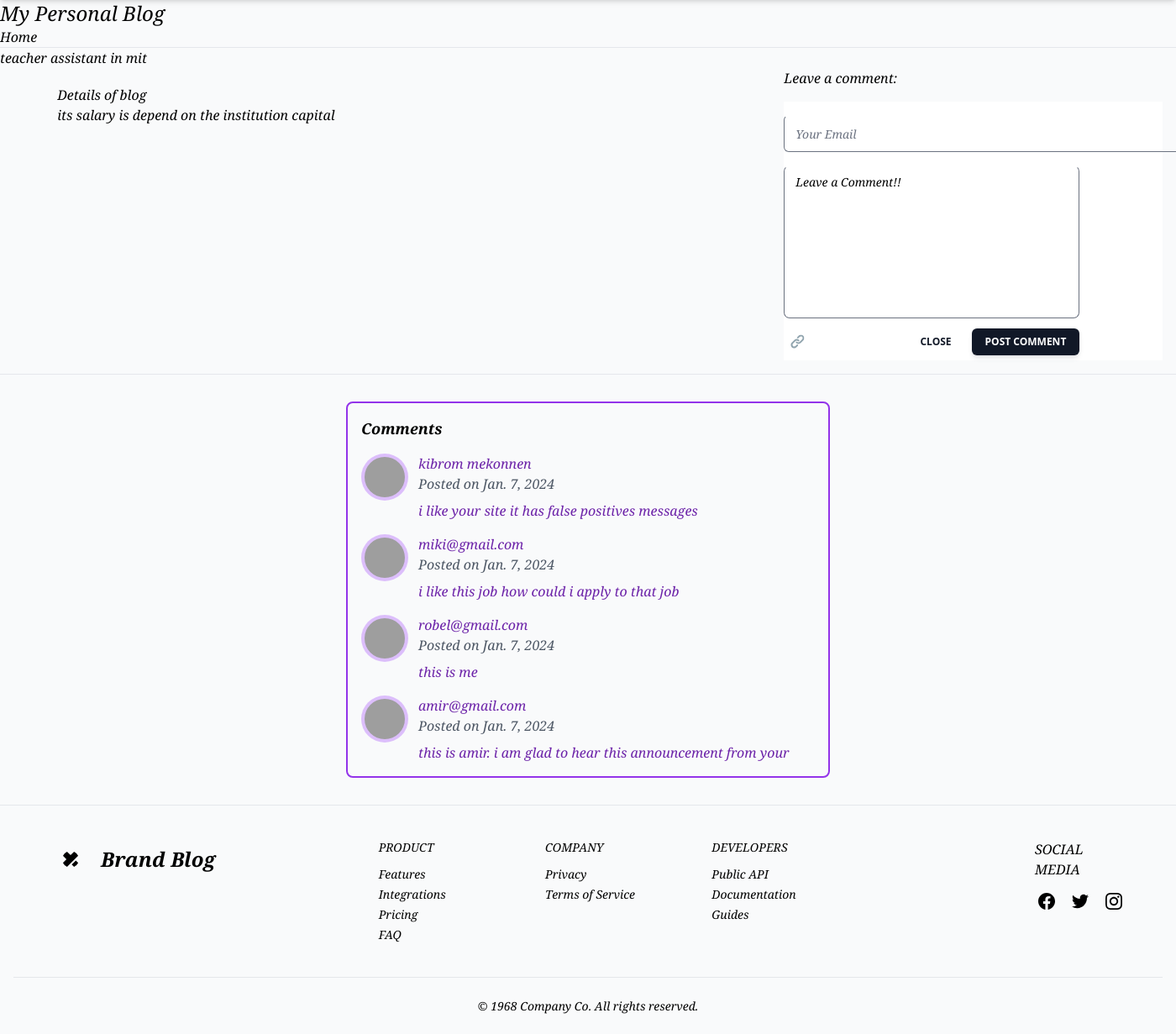
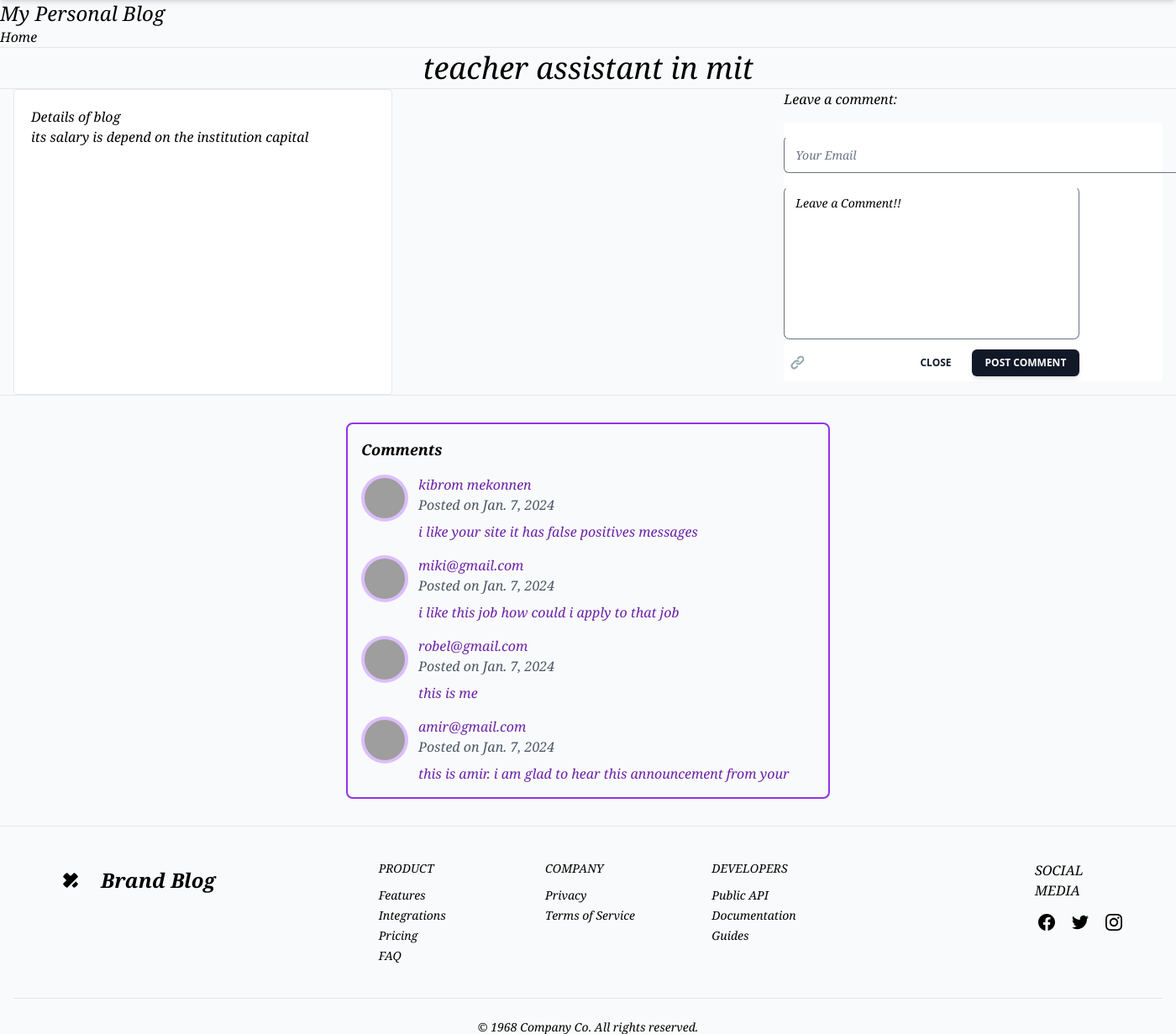
Before and after one commit to kbommekonnen/blog, a Django app: page /post/1/ in a window 1400 px wide; the page is wider, and only the part inside the window is pictured. Shown: the part 70-1301 px from the top of that part at 84% size. Before the commit the page ends 1277 px from the top of that part, so only its background shows below. Run offline with Django 5.2, Linux system fonts and the light colour scheme; data comes from the database, SQL or seed files in the repository; style sheets or scripts are compiled from the project's sources; some libraries are stand-ins or nearby versions; grey boxes are pictures that could not be loaded.

Commit message:
datil.html

```diff
--- a/blog/templates/blog/detail.html
+++ b/blog/templates/blog/detail.html
@@ -4,12 +4,13 @@
 
 
 {% block page_title %}
-    <h2>{{ post.title }}</h2>
+    <h1 class="italic text-4xl mx-auto py-1">{{ post.title }}</h1>
 {% endblock page_title %}
 
 {% block page_content %}
-<div class="grid md:grid-cols-3">
-    <div class="mx-auto p-5">
+<hr>
+<div class="grid md:grid-cols-3 mx-auto">
+    <div class="ml-4 p-5   card border rounded bg-white ">
         <h1>Details of blog</h1>
         <p>{{ post.body  }}</p>
     </div>
@@ -19,7 +20,6 @@
         <form method="post">
             {% csrf_token %}
             {% include 'blog/comment_blog.html'%}
-
         </form>
     </div>
 </div>
```
